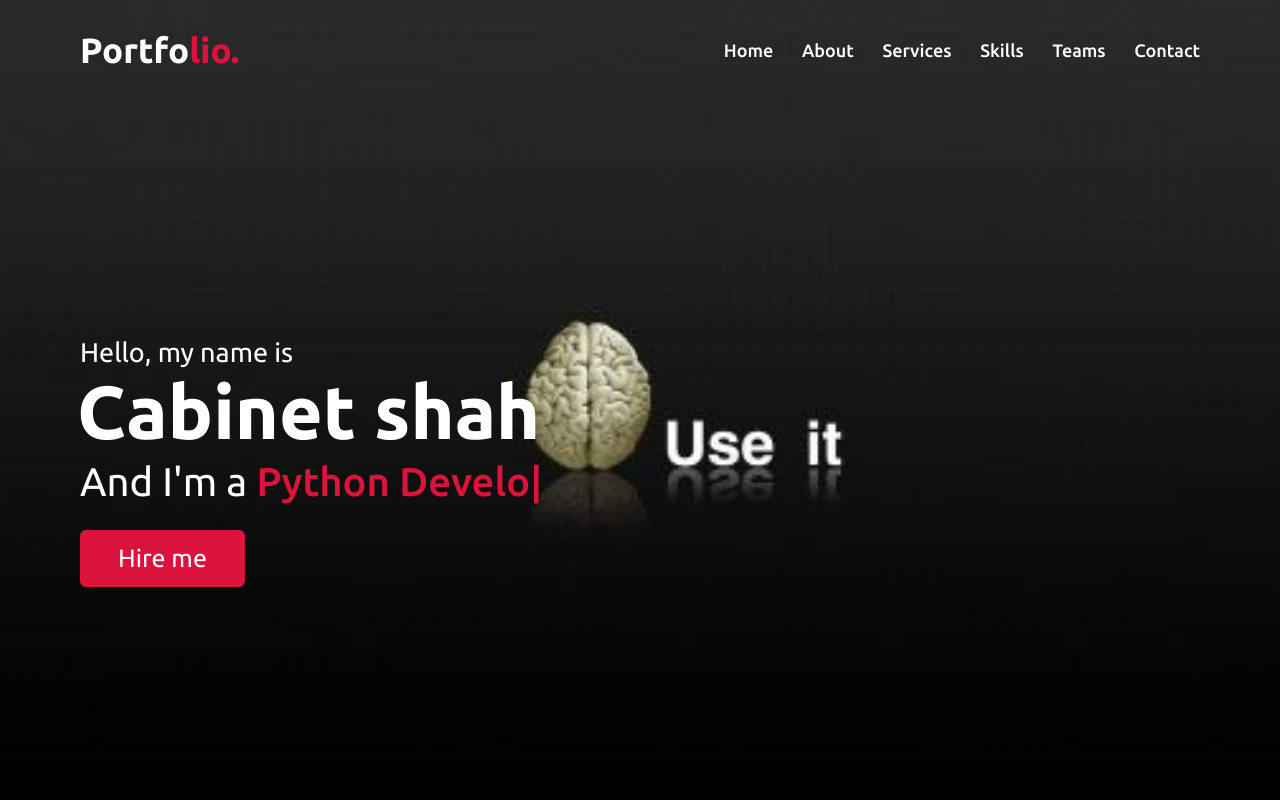
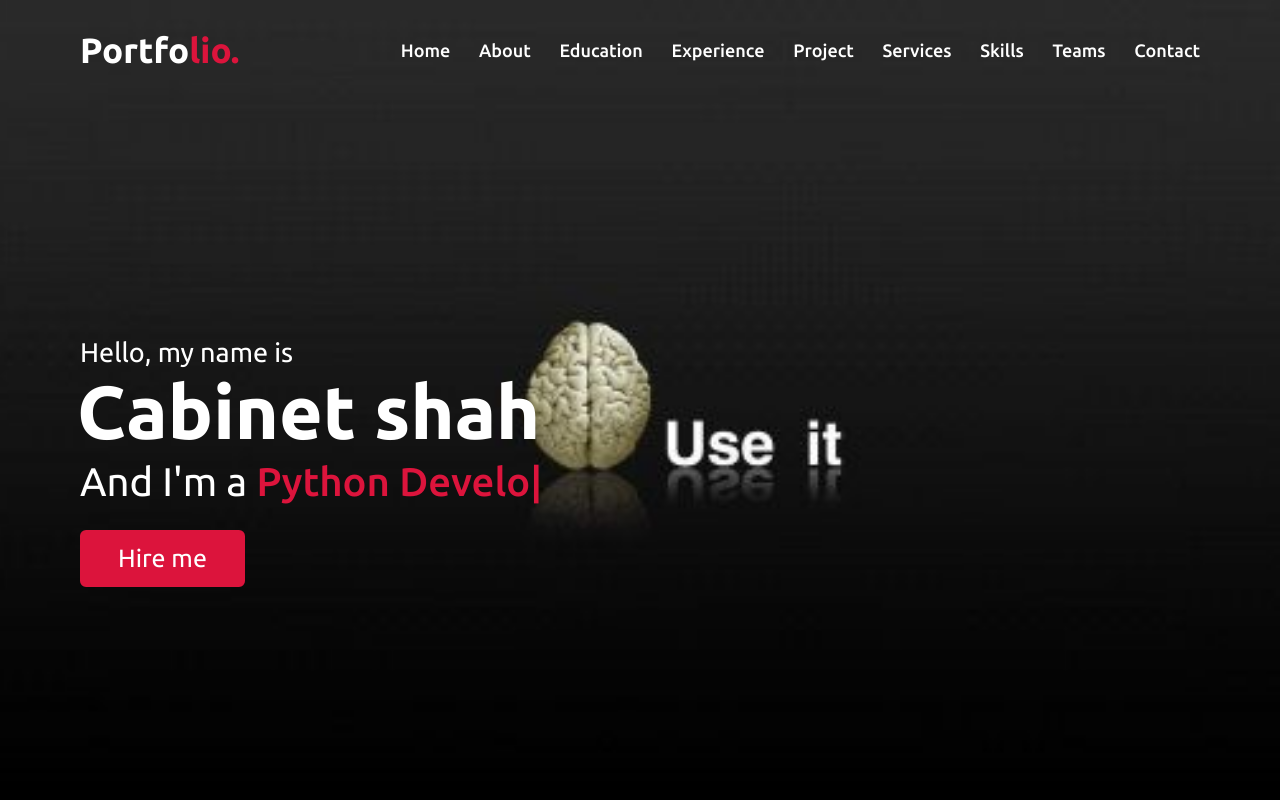
Before and after one commit to cabinetshah2710/Portfolio-website, a plain HTML site: page index.html in a window 1280 px wide. Shown: the top 800 px of the page. Drawn offline with nearby package versions, Linux system fonts and the light colour scheme.

Commit message:
Modified bars

```diff
--- a/index.html
+++ b/index.html
@@ -26,6 +26,9 @@
             <ul class="menu">
                 <li><a href="#home" class="menu-btn">Home</a></li>
                 <li><a href="#about" class="menu-btn">About</a></li>
+                <li><a href="#Education" class="menu-btn">Education</a></li>
+                <li><a href="#Experience" class="menu-btn">Experience</a></li>
+                <li><a href="#Project" class="menu-btn">Project</a></li>
                 <li><a href="#services" class="menu-btn">Services</a></li>
                 <li><a href="#skills" class="menu-btn">Skills</a></li>
                 <li><a href="#teams" class="menu-btn">Teams</a></li>
```
